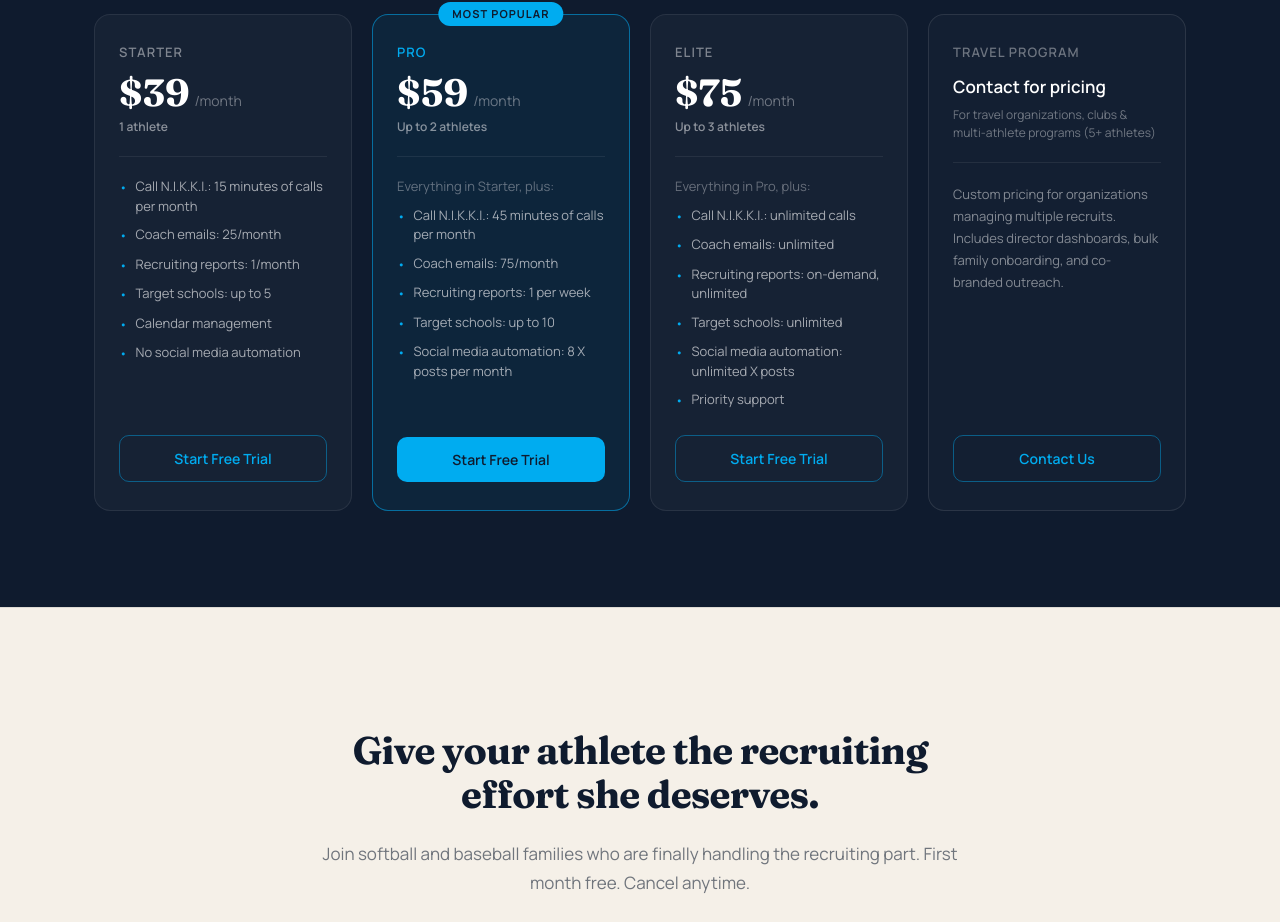
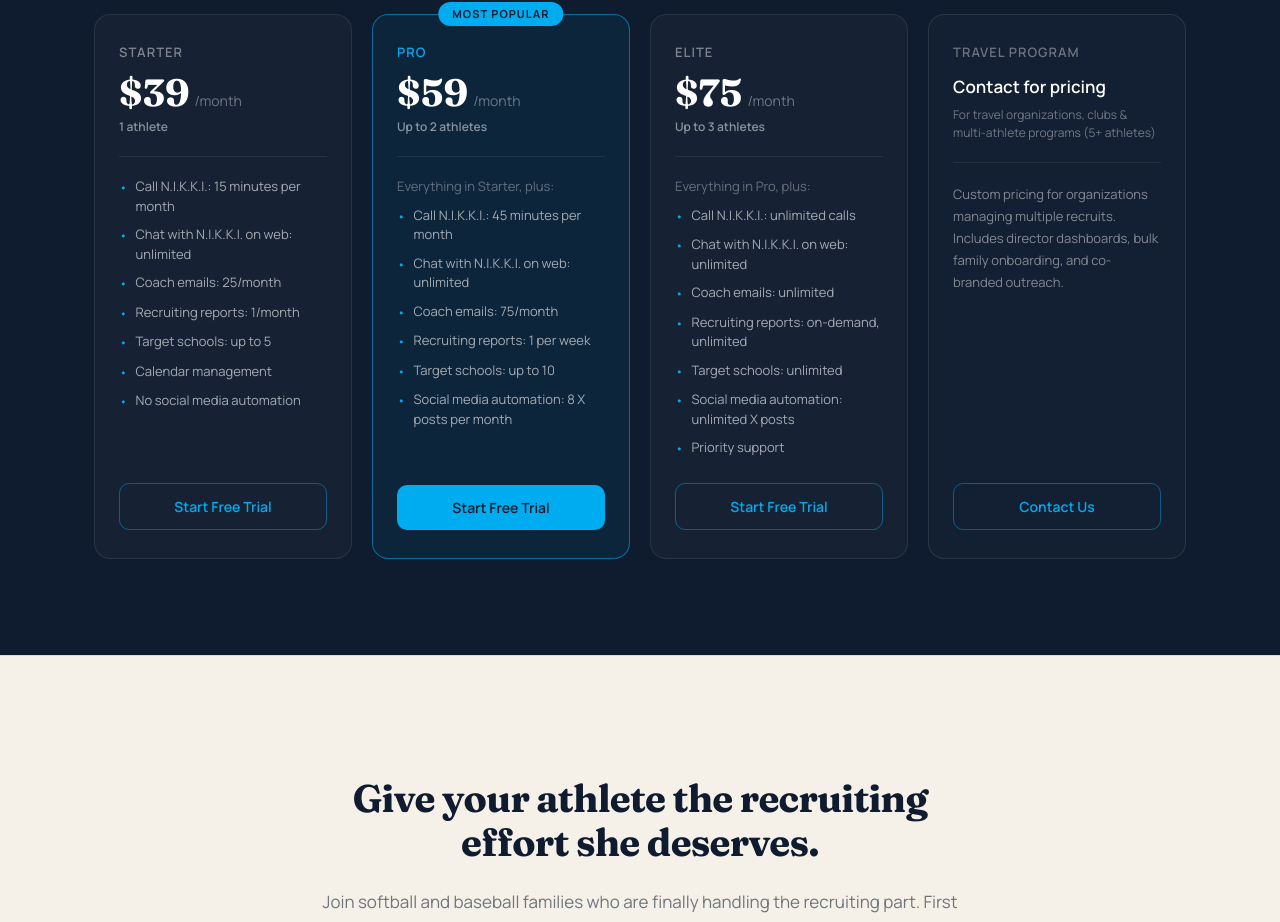
Before and after one commit to dmvdreamtech/nextplaystars-landing, a Next.js app: page / in a window 1280 px wide. Shown: the part 5833-6755 px from the top of the page. Built offline with nearby package versions, Linux system fonts and the light colour scheme.

Commit message:
Add unlimited web chat line to all three pricing tiers

```diff
--- a/src/components/sections/Pricing.tsx
+++ b/src/components/sections/Pricing.tsx
@@ -6,7 +6,8 @@ const tiers = [
     price: "$39",
     athletes: "1 athlete",
     features: [
-      "Call N.I.K.K.I.: 15 minutes of calls per month",
+      "Call N.I.K.K.I.: 15 minutes per month",
+      "Chat with N.I.K.K.I. on web: unlimited",
       "Coach emails: 25/month",
       "Recruiting reports: 1/month",
       "Target schools: up to 5",
@@ -24,7 +25,8 @@ const tiers = [
     athletes: "Up to 2 athletes",
     features: [
       "Everything in Starter, plus:",
-      "Call N.I.K.K.I.: 45 minutes of calls per month",
+      "Call N.I.K.K.I.: 45 minutes per month",
+      "Chat with N.I.K.K.I. on web: unlimited",
       "Coach emails: 75/month",
       "Recruiting reports: 1 per week",
       "Target schools: up to 10",
@@ -42,6 +44,7 @@ const tiers = [
     features: [
       "Everything in Pro, plus:",
       "Call N.I.K.K.I.: unlimited calls",
+      "Chat with N.I.K.K.I. on web: unlimited",
       "Coach emails: unlimited",
       "Recruiting reports: on-demand, unlimited",
       "Target schools: unlimited",
```
